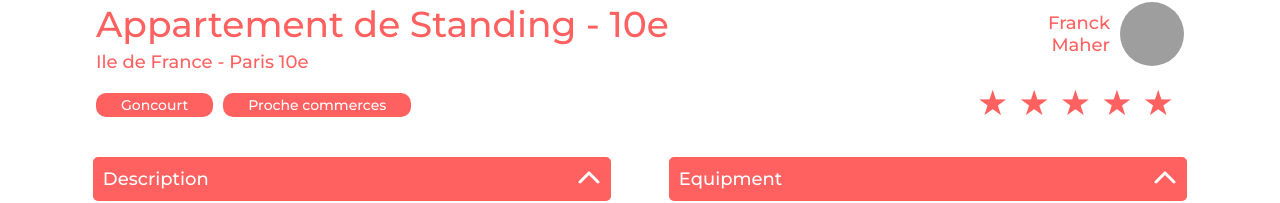
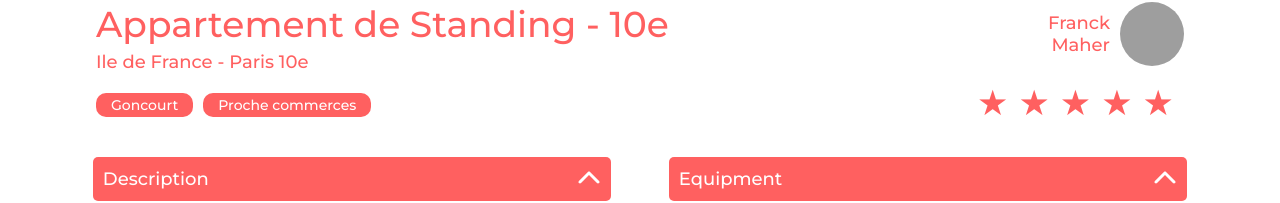
Before and after one commit to tmxdrls/Kasa, a React (Create React App) app: page /apartments/0979876d in a window 1280 px wide. Shown: the part 611-814 px from the top of the page. Built offline with nearby package versions, Linux system fonts and the light colour scheme; grey boxes are pictures that could not be loaded.

Commit message:
Modification tags

```diff
--- a/src/styles/Info.css
+++ b/src/styles/Info.css
@@ -30,7 +30,7 @@
     color: white;
     background-color: #FF6060;
     border-radius: 10px;
-    padding:3px 25px;
+    padding:3px 15px;
     margin-right: 10px;
     margin-bottom: 10px;
 }
```
